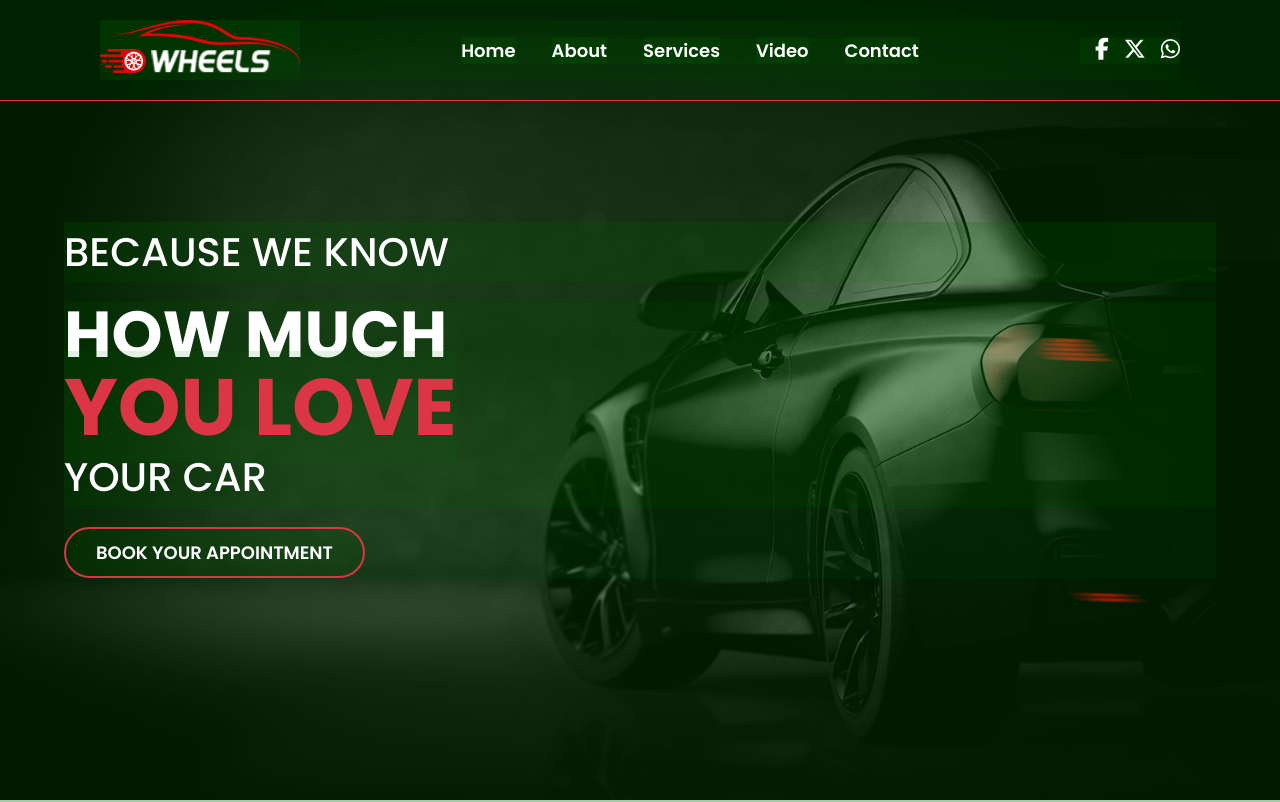
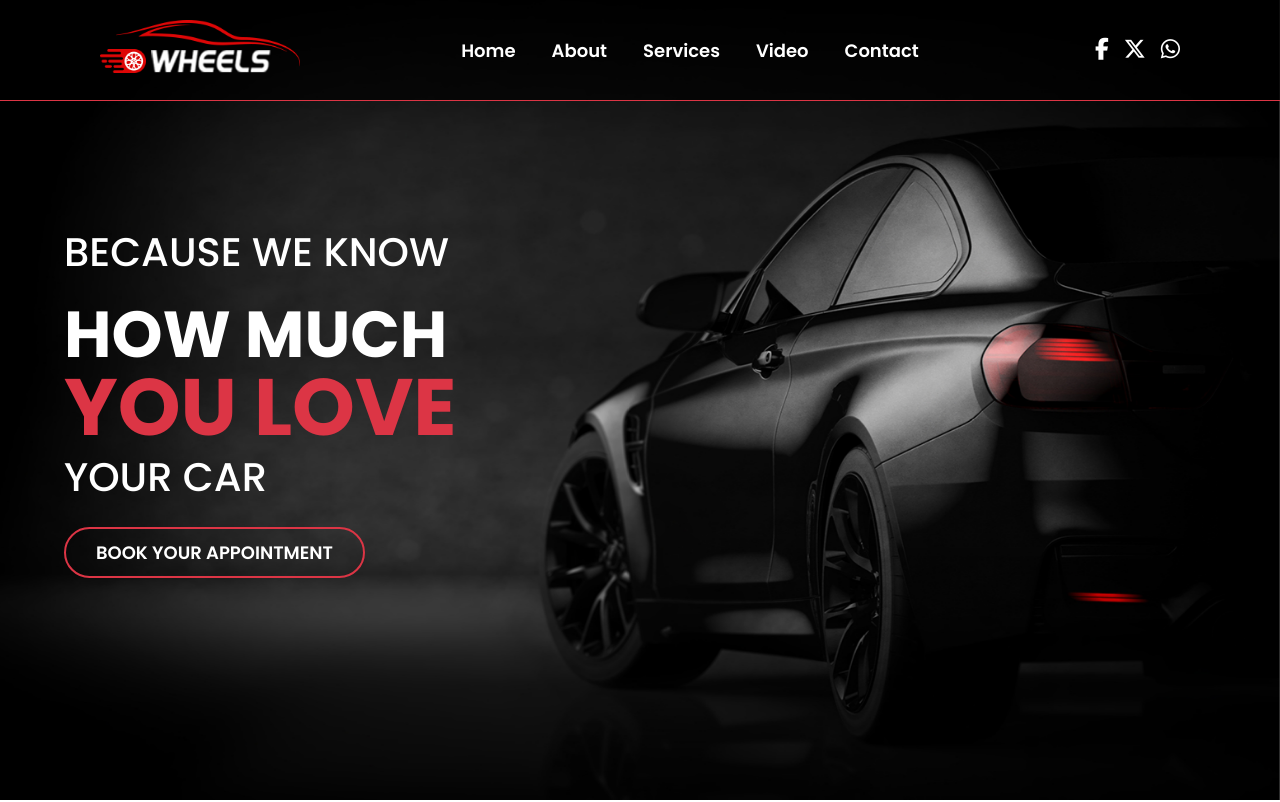
Before and after one commit to MarkoP00/wheels-car-detailing, a Vue app: page /#/ in a window 1280 px wide. Before the commit this address led to /#/about. Shown: the top 802 px of the page. Built offline with nearby package versions, Linux system fonts and the light colour scheme.

Commit message:
FEAT: Removing green background and trying to fix bg image

```diff
--- a/src/App.vue
+++ b/src/App.vue
@@ -27,7 +27,6 @@ import UserForm from "./components/UserForm.vue";
   text-decoration: none;
   color: #fff;
   font-size: 18px;
-  background: rgb(0 100 0 /0.1) !important;
 }
 main {
   margin-top: 100px;
--- a/src/components/LandingPage.vue
+++ b/src/components/LandingPage.vue
@@ -62,7 +62,7 @@ function handleBookButton(route) {
   left: 0;
   z-index: -1;
   width: 100%;
-  height: 100%;
+  height: 100vh;
   object-fit: cover;
   background-repeat: no-repeat;
 }
```
